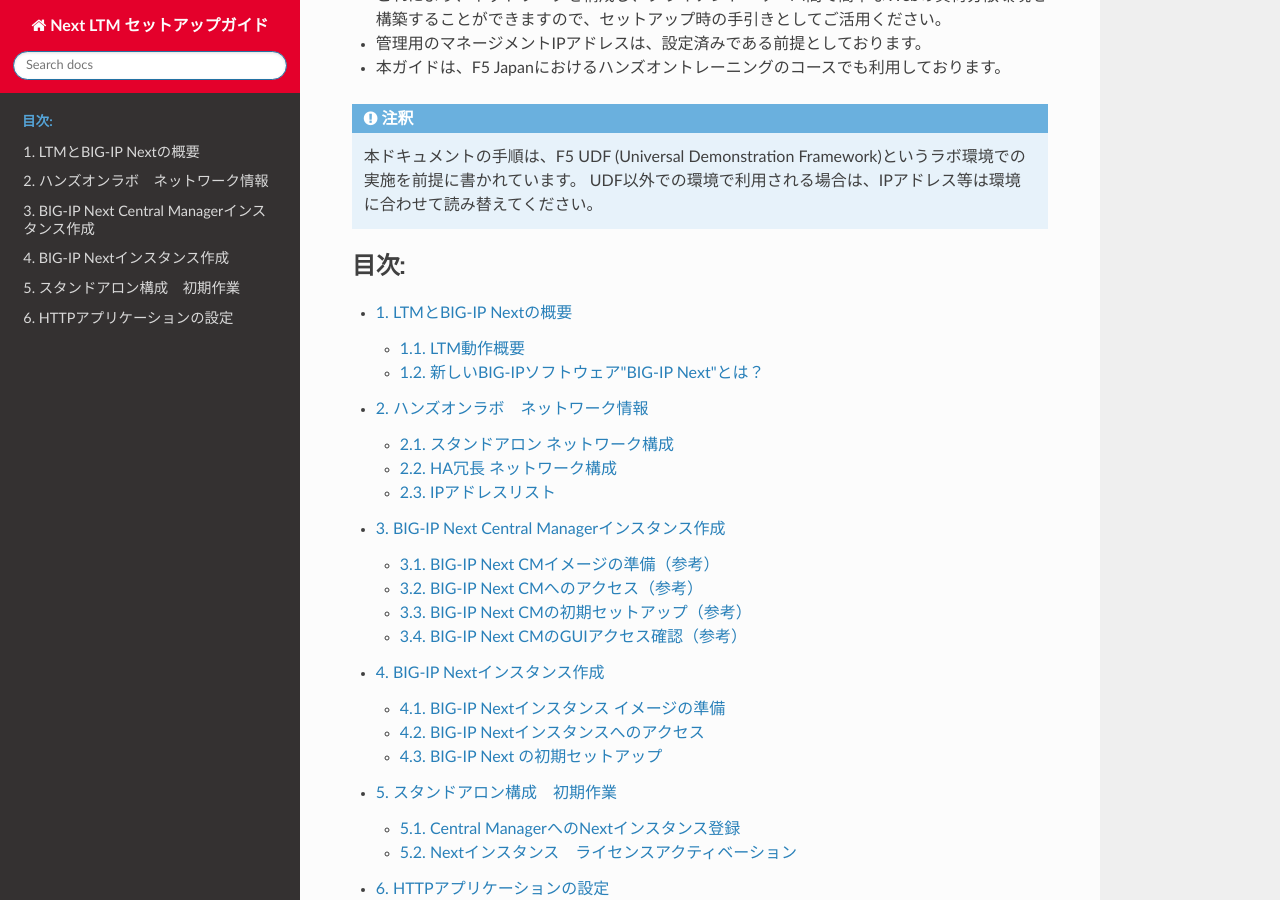
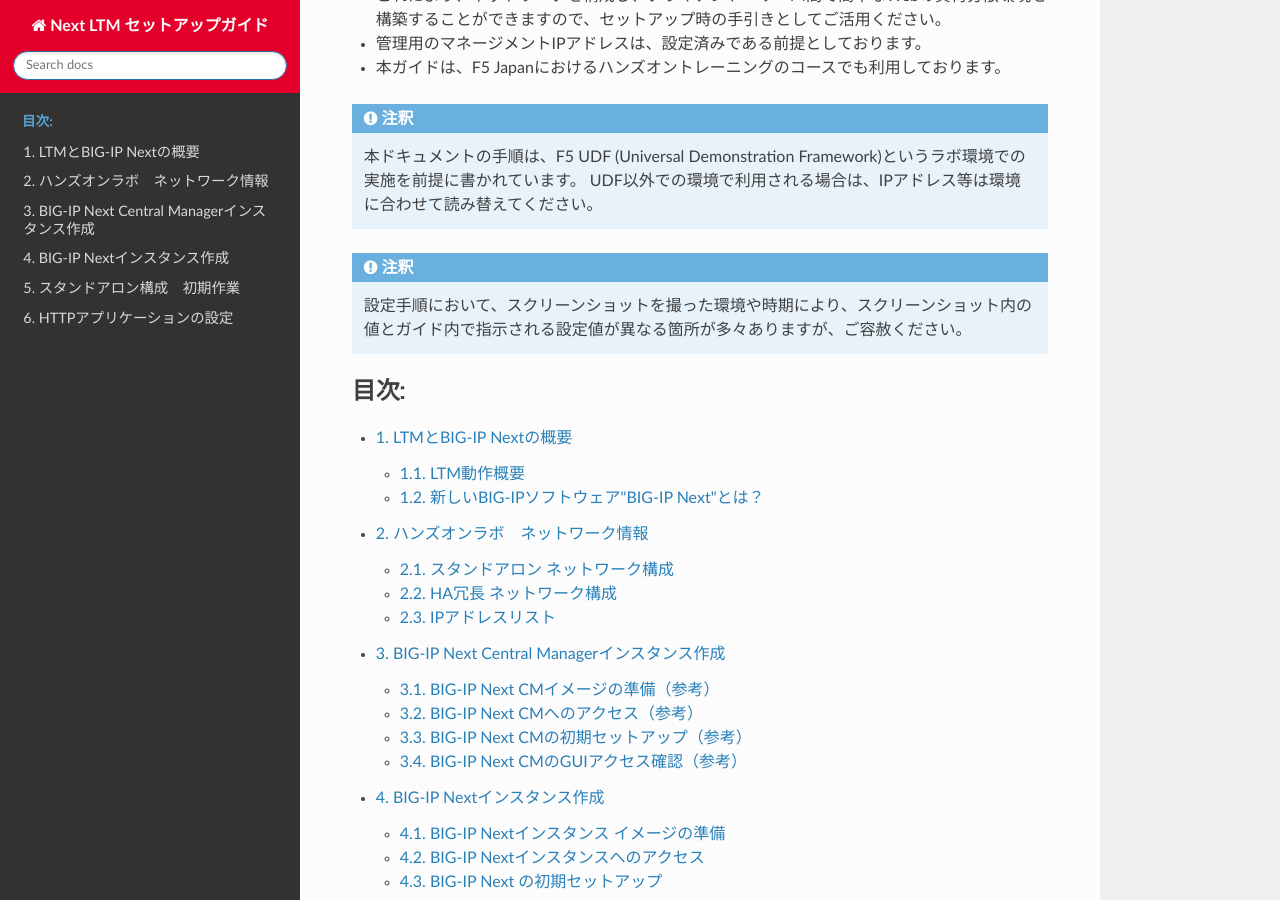
Before and after one commit to BeF5/f5j-easy-setup-next-ltm, a Sphinx documentation site: the page built from docs/index.rst, in a window 1280 px wide and 900 px high, scrolled down 763 px. Built offline with Sphinx 7.4.7 and the Read the Docs theme 2.0.0, drawn with Linux system fonts in a browser that asks for light colours.

Commit message:
Update index.rst

```diff
--- a/docs/index.rst
+++ b/docs/index.rst
@@ -33,6 +33,8 @@ F5のオフィシャルなドキュメントはこちらにございます。
    本ドキュメントの手順は、F5 UDF (Universal Demonstration Framework)というラボ環境での実施を前提に書かれています。
    UDF以外での環境で利用される場合は、IPアドレス等は環境に合わせて読み替えてください。
 
+.. note::
+   設定手順において、スクリーンショットを撮った環境や時期により、スクリーンショット内の値とガイド内で指示される設定値が異なる箇所が多々ありますが、ご容赦ください。
 
 .. toctree::
    :numbered:
```
